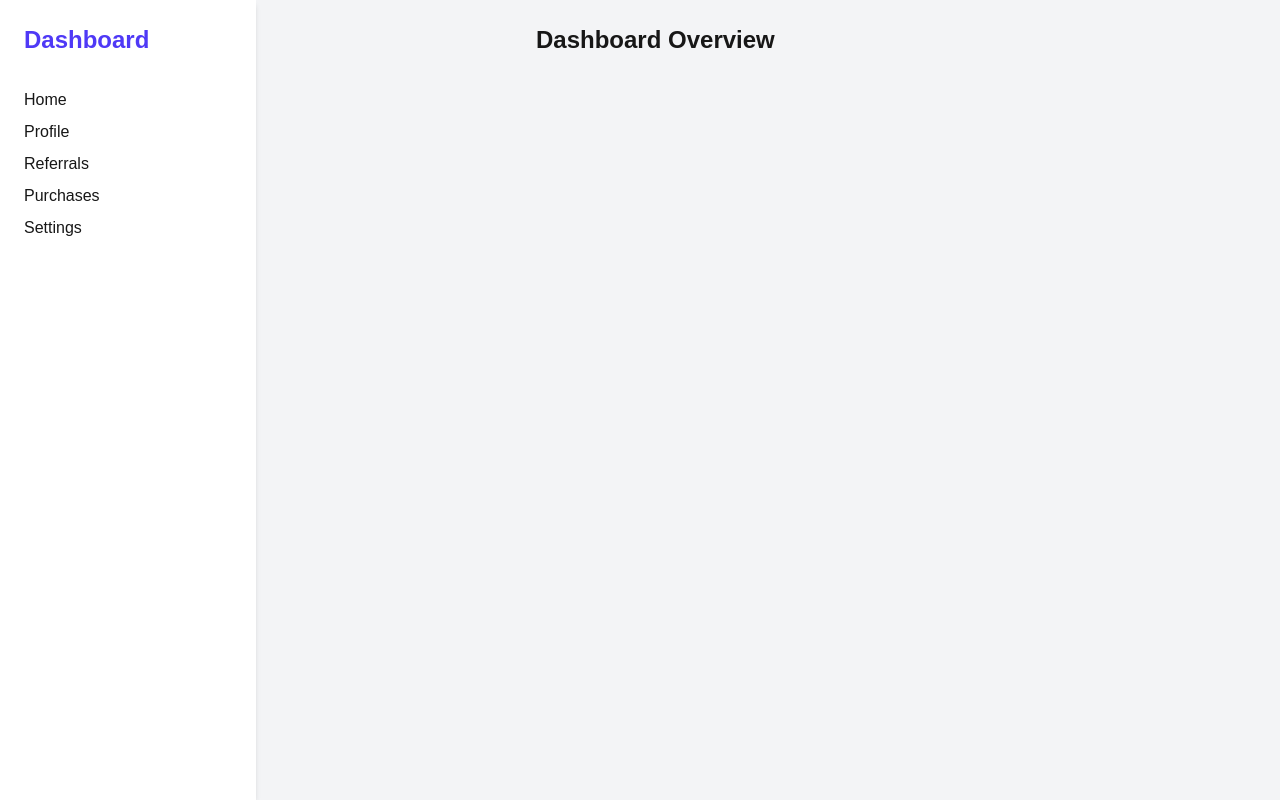
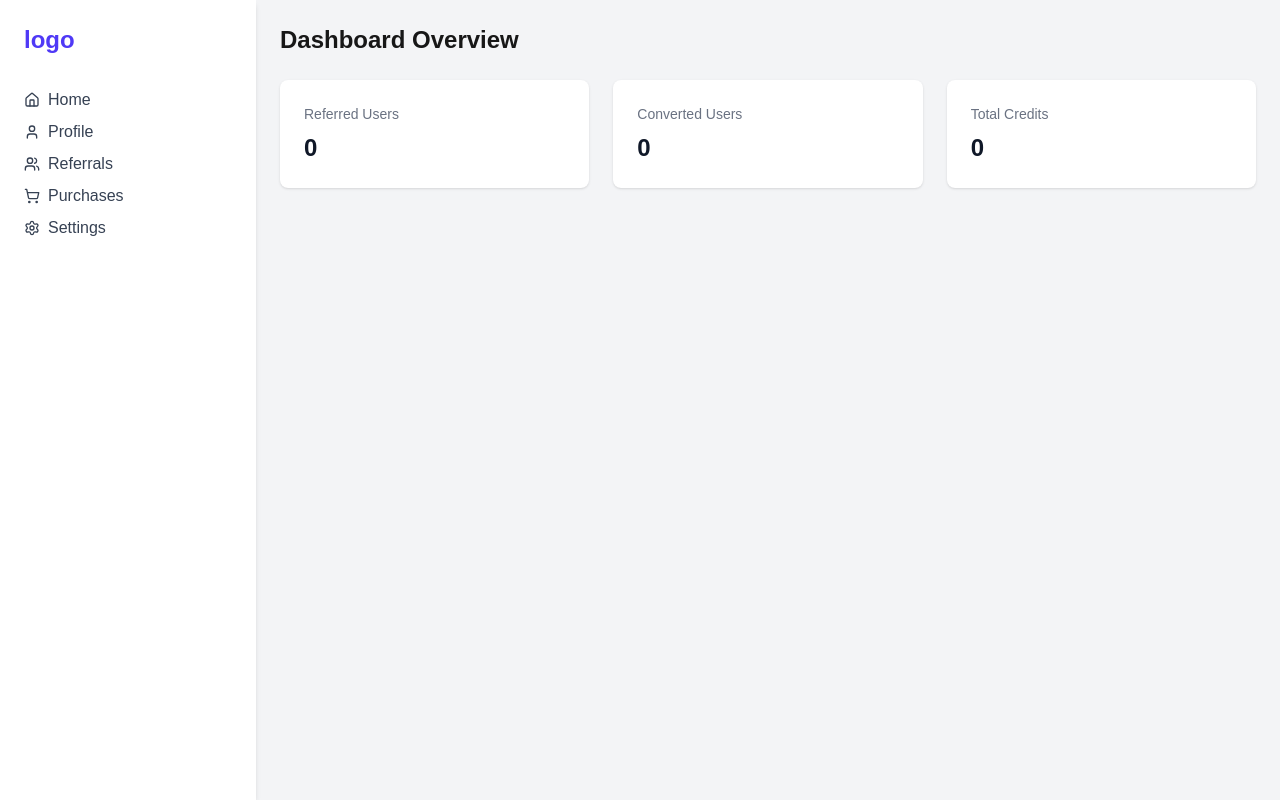
Before and after one commit to mdabdulkyum1/neo-market-client, a Next.js app: page /dashboard in a window 1280 px wide. Built offline with nearby package versions, Linux system fonts and the light colour scheme; no server answers.

Commit message:
feat: enhance dashboard with new profile, purchases, referrals, and settings pages; improve layout and navigation

```diff
--- a/src/app/dashboard/layout.tsx
+++ b/src/app/dashboard/layout.tsx
@@ -1,23 +1,37 @@
-
 import { ReactNode } from "react";
 import Link from "next/link";
+import { Home, User, Users, ShoppingCart, Settings } from "lucide-react";
 
 type Props = { children: ReactNode };
 
 export default function DashboardLayout({ children }: Props) {
+  const links = [
+    { href: "/dashboard", label: "Home", icon: <Home className="w-4 h-4 mr-2" /> },
+    { href: "/dashboard/profile", label: "Profile", icon: <User className="w-4 h-4 mr-2" /> },
+    { href: "/dashboard/referrals", label: "Referrals", icon: <Users className="w-4 h-4 mr-2" /> },
+    { href: "/dashboard/purchases", label: "Purchases", icon: <ShoppingCart className="w-4 h-4 mr-2" /> },
+    { href: "/dashboard/settings", label: "Settings", icon: <Settings className="w-4 h-4 mr-2" /> },
+  ];
+
   return (
     <div className="min-h-screen flex bg-gray-100">
       <aside className="hidden md:flex flex-col w-64 bg-white shadow-md p-6">
-        <h1 className="text-2xl font-bold text-indigo-600 mb-8">Dashboard</h1>
+        <h1 className="text-2xl font-bold text-indigo-600 mb-8">
+          <Link href="/">logo</Link>
+        </h1>
         <nav className="flex flex-col space-y-2">
-          <Link href="/dashboard">Home</Link>
-          <Link href="/dashboard/profile">Profile</Link>
-          <Link href="/dashboard/referrals">Referrals</Link>
-          <Link href="/dashboard/purchases">Purchases</Link>
-          <Link href="/dashboard/settings">Settings</Link>
+          {links.map((link) => (
+            <Link
+              key={link.href}
+              href={link.href}
+              className="flex items-center text-gray-700 hover:text-indigo-600"
+            >
+              {link.icon} {link.label}
+            </Link>
+          ))}
         </nav>
       </aside>
-      <main className="flex-1 p-6 md:ml-64">{children}</main>
+      <main className="flex-1 p-6">{children}</main>
     </div>
   );
 }
--- a/src/app/dashboard/page.tsx
+++ b/src/app/dashboard/page.tsx
@@ -1,12 +1,25 @@
-
-export default function DashboardHome() {
-  return (
-
-    <>
-       <h1 className="text-2xl font-bold mb-4">Dashboard Overview</h1>
-
-    </>
 
 
+export default async function DashboardHome() {
+  // Fetch user dashboard data
+
+  return (
+    <div className="space-y-6">
+      <h1 className="text-2xl font-bold">Dashboard Overview</h1>
+      <div className="grid grid-cols-1 sm:grid-cols-2 lg:grid-cols-3 gap-6">
+        <div className="bg-white shadow rounded-lg p-6">
+          <h2 className="text-sm font-medium text-gray-500">Referred Users</h2>
+          <p className="mt-2 text-2xl font-bold text-gray-900">{ 0}</p>
+        </div>
+        <div className="bg-white shadow rounded-lg p-6">
+          <h2 className="text-sm font-medium text-gray-500">Converted Users</h2>
+          <p className="mt-2 text-2xl font-bold text-gray-900">{0}</p>
+        </div>
+        <div className="bg-white shadow rounded-lg p-6">
+          <h2 className="text-sm font-medium text-gray-500">Total Credits</h2>
+          <p className="mt-2 text-2xl font-bold text-gray-900">{0}</p>
+        </div>
+      </div>
+    </div>
   );
 }
--- /dev/null
+++ b/src/app/dashboard/profile/page.tsx
@@ -0,0 +1,60 @@
+"use client";
+
+import Image from "next/image";
+
+export default function DashboardProfile() {
+
+
+//   const handleImageUpload = async (e: any) => {
+//     const file = e.target.files[0];
+//     const formData = new FormData();
+//     formData.append("file", file);
+
+//     const res = await axios.post("/api/upload", formData);
+//     setImage(res.data.url);
+//   };
+
+//   const handleSave = async () => {
+//     await axios.put("/api/user/update", { name, image });
+//     alert("Profile updated!");
+//   };
+
+  return (
+    <div className="space-y-6">
+      <h1 className="text-2xl font-bold">Profile</h1>
+
+      <div className="flex items-center space-x-6">
+        <Image
+          src={"/default-avatar.png"}
+          alt="Profile"
+          width={100}
+          height={100}
+          className="w-24 h-24 rounded-full object-cover border"
+        />
+        <div>
+          <label className="block mb-2 font-medium">Change Image:</label>
+          <input type="file" />
+        </div>
+      </div>
+
+      <div className="space-y-4">
+        <div>
+          <label className="block mb-1 font-medium">Name:</label>
+          <input
+            className="border rounded p-2 w-full"
+          />
+        </div>
+        <div>
+          <label className="block mb-1 font-medium">Email:</label>
+          <input className="border rounded p-2 w-full bg-gray-100"  disabled />
+        </div>
+      </div>
+
+      <button
+        className="px-4 py-2 bg-indigo-600 text-white rounded hover:bg-indigo-700"
+      >
+        Save Changes
+      </button>
+    </div>
+  );
+}
--- /dev/null
+++ b/src/app/dashboard/purchases/page.tsx
@@ -0,0 +1,31 @@
+
+export default async function DashboardPurchases() {
+
+  return (
+    <div className="space-y-4">
+      <h1 className="text-2xl font-bold">Purchases</h1>
+      <table className="w-full border rounded">
+        <thead className="bg-gray-100">
+          <tr>
+            <th className="p-2 border">Product ID</th>
+            <th className="p-2 border">Amount</th>
+            <th className="p-2 border">First Purchase</th>
+            <th className="p-2 border">Referral Code</th>
+            <th className="p-2 border">Date</th>
+          </tr>
+        </thead>
+        <tbody>
+
+            <tr className="text-center">
+              <td className="p-2 border"></td>
+              <td className="p-2 border"></td>
+              <td className="p-2 border"></td>
+              <td className="p-2 border"></td>
+              <td className="p-2 border"></td>
+            </tr>
+
+        </tbody>
+      </table>
+    </div>
+  );
+}
--- /dev/null
+++ b/src/app/dashboard/referrals/page.tsx
@@ -0,0 +1,30 @@
+
+
+export default async function DashboardReferrals() {
+
+  return (
+    <div className="space-y-4">
+      <h1 className="text-2xl font-bold">Referrals</h1>
+      <table className="w-full border rounded">
+        <thead className="bg-gray-100">
+          <tr>
+            <th className="p-2 border">Name</th>
+            <th className="p-2 border">Email</th>
+            <th className="p-2 border">Status</th>
+            <th className="p-2 border">Converted At</th>
+          </tr>
+        </thead>
+        <tbody>
+
+            <tr className="text-center">
+              <td className="p-2 border">x</td>
+              <td className="p-2 border">x</td>
+              <td className="p-2 border">x</td>
+              <td className="p-2 border">x</td>
+            </tr>
+
+        </tbody>
+      </table>
+    </div>
+  );
+}
--- /dev/null
+++ b/src/app/dashboard/settings/page.tsx
@@ -0,0 +1,27 @@
+"use client";
+
+export default function DashboardSettings() {
+
+//   const handlePasswordChange = async () => {
+//     await axios.put("/api/user/change-password", { password }); // API route
+//     alert("Password updated!");
+//   };
+
+  return (
+    <div className="space-y-4">
+      <h1 className="text-2xl font-bold">Settings</h1>
+      <div>
+        <label className="block mb-1 font-medium">Change Password</label>
+        <input
+          type="password"
+          className="border rounded p-2 w-full"
+        />
+      </div>
+      <button
+        className="px-4 py-2 bg-indigo-600 text-white rounded hover:bg-indigo-700"
+      >
+        Save Password
+      </button>
+    </div>
+  );
+}
```
